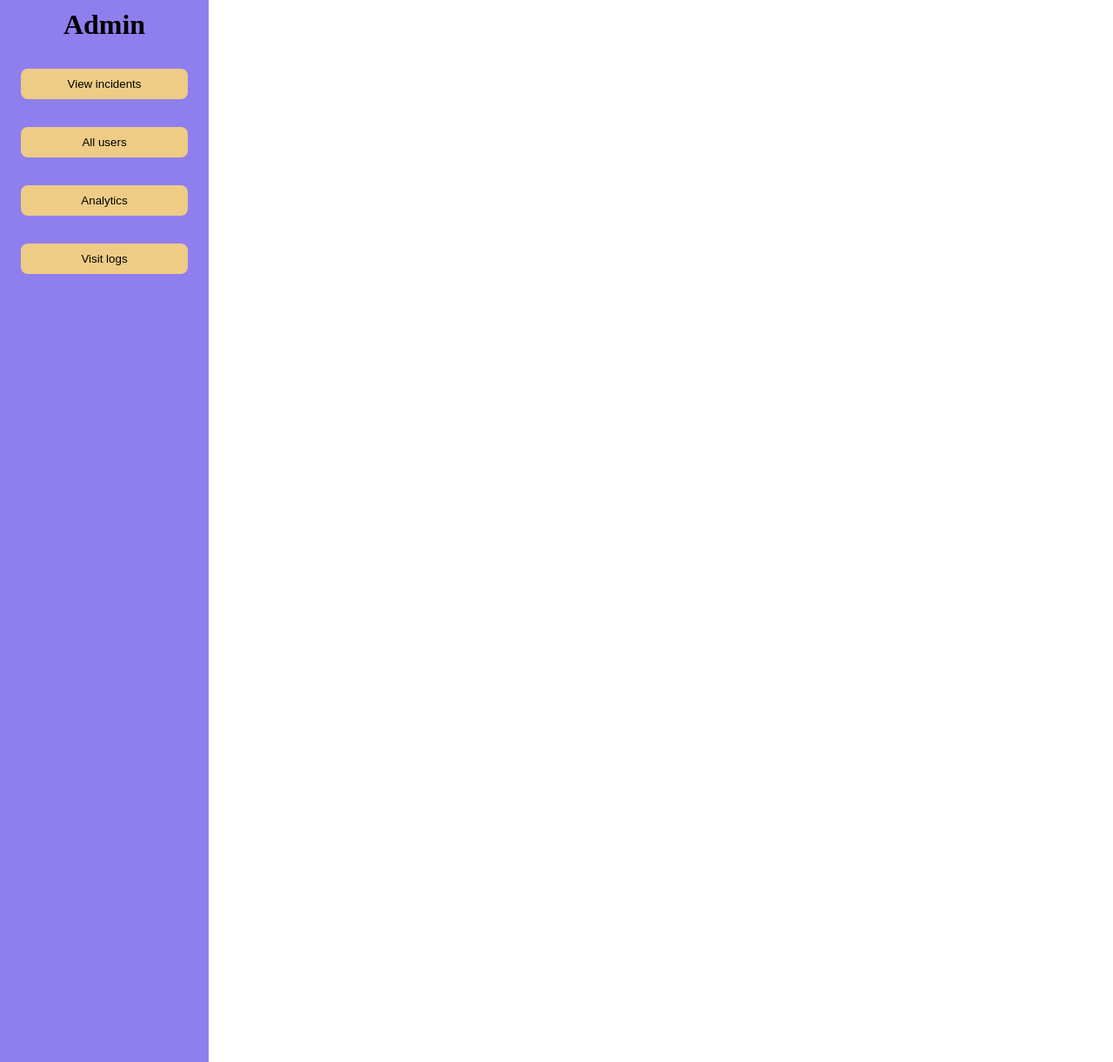
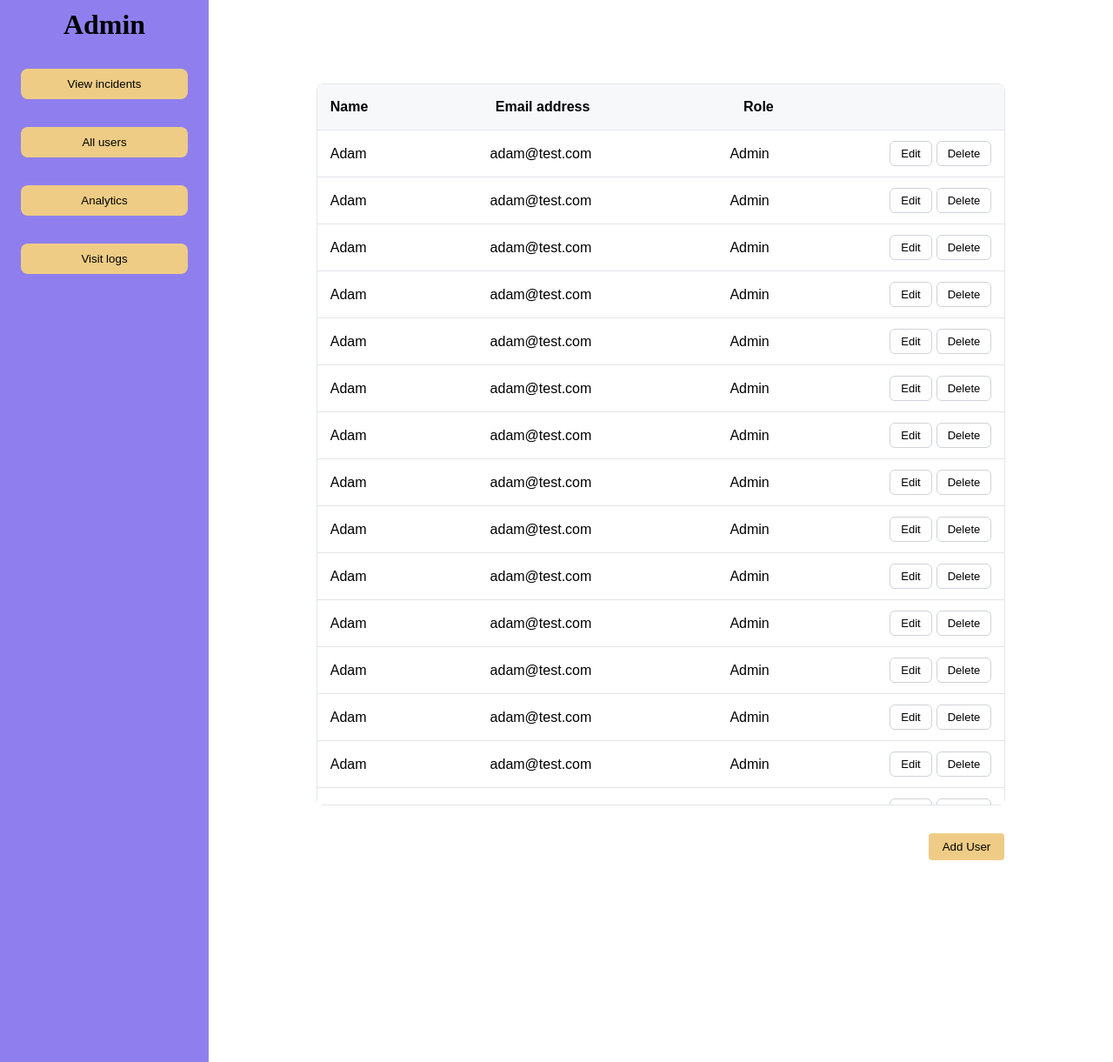
Before and after one commit to viktorabrahamsson1/projekt, a PHP site: page /pages/admin/allUsers.php in a window 1280 px wide. Shown: the part 70-1291 px from the top of the page at 87% size. Run offline with PHP 8.4, Linux system fonts and the light colour scheme; the visitor is signed in with stand-in values (Sample User, id 1).

Commit message:
changed all_user design

```diff
--- a/css/all_users.css
+++ b/css/all_users.css
@@ -0,0 +1,91 @@
+.all_users_wrapper {
+  width: 90%;
+  margin: 2rem auto;
+  display: flex;
+  flex-direction: column;
+  overflow: hidden;
+}
+
+.all_users {
+  width: 90%;
+  margin: 2rem auto;
+  font-family: sans-serif;
+  border: 1px solid #e3e5e8;
+  border-radius: 8px;
+}
+
+.all_users_header {
+  display: grid;
+  grid-template-columns: 2fr 3fr 2fr 1fr;
+  font-weight: bold;
+  background: #f7f8fa;
+  padding: 1px 15px;
+  border-bottom: 1px solid #e3e5e8;
+}
+
+.user-list {
+  list-style: none;
+  padding: 0;
+  margin: 0;
+
+  max-height: 60vh;
+  overflow-y: auto;
+}
+
+.user-list li {
+  display: grid;
+  grid-template-columns: 2fr 3fr 2fr 1fr;
+  align-items: center;
+  padding: 12px 15px;
+  border-bottom: 1px solid #e3e5e8;
+  background: white;
+  transition: background 0.12s;
+}
+
+.user-list li:last-child {
+  border-bottom: none;
+}
+
+.user-list li:hover {
+  background: #f5f7ff;
+}
+
+.user-list li p {
+  margin: 0;
+}
+
+.user-list li div {
+  display: flex;
+  justify-content: flex-end;
+  gap: 5px;
+}
+
+.user-list button {
+  padding: 6px 12px;
+  border: 1px solid #cfd2d8;
+  background: white;
+  border-radius: 6px;
+  cursor: pointer;
+  font-size: 13px;
+  transition: background 0.15s;
+}
+
+.user-list button:hover {
+  background: #eceff4;
+}
+
+.add-user-button {
+  align-self: flex-end;
+  margin-right: 5%;
+  padding: 8px 16px;
+  border-radius: 4px;
+  border-style: none;
+
+  background-color: var(--primary-bt-color);
+  transition: 0.1s;
+  cursor: pointer;
+}
+
+.add-user-button:hover {
+  background-color: var(--primary-bt-hover-color);
+}
--- a/css/main.css
+++ b/css/main.css
@@ -14,7 +14,7 @@ HEADER
 */
 
 header {
-  background-color: var(--primary-bg-color);
+  background-color: #8f7fee;
   grid-column: 1 / 3;
   grid-row: 1;
   border-bottom: 2px solid black;
@@ -56,11 +56,11 @@ header > div > button:first-of-type:hover {
 }
 
 header > div > button:last-of-type {
-  background-color: var(--primary-bt-delete-color);
+  background-color: #e02a2a;
 }
 
 header > div > button:last-of-type:hover {
-  background-color: var(--primary-bt-delete-hover-color);
+  background-color: #b32222;
 }
 
 header > div > button:hover {
@@ -74,7 +74,7 @@ ASIDE
 */
 
 aside {
-  background-color: var(--primary-bg-color);
+  background-color: #8f7fee;
   grid-column: 1;
   grid-row: 2;
 
@@ -93,7 +93,7 @@ aside {
 }
 
 .aside-button-container > button {
-  background-color: var(--primary-bt-color);
+  background-color: #eecc85;
 
   padding: 10px 30px 10px 30px;
   border: none;
@@ -107,7 +107,7 @@ aside {
 }
 
 .aside-button-container > button:hover {
-  background-color: var(--primary-bt-hover-color);
+  background-color: #e6b863;
   cursor: pointer;
 }
 
@@ -129,6 +129,8 @@ main {
   grid-row: 2;
 
   display: flex;
-  align-items: center;
+  align-items: flex-start;
   justify-content: center;
+
+  padding: 2rem;
 }
--- a/pages/admin/allUsers.php
+++ b/pages/admin/allUsers.php
@@ -1,8 +1,179 @@
 <?php
 $content = <<<HTML
-    <section class="allUsers" id="allUsers">
-
+  <div class="all_users_wrapper" >
+    <section class="all_users" id="allUsers">
+      <div class="all_users_header">
+        <p>Name</p>
+        <p>Email address</p>
+        <p>Role</p>
+      </div>
+      <ul class="user-list">
+        <li>
+          <p>Adam</p>
+          <p>adam@test.com</p>
+          <p>Admin</p>
+          <div>
+            <button>Edit</button>
+            <button>Delete</button>
+          </div>
+        </li>
+          <li>
+          <p>Adam</p>
+          <p>adam@test.com</p>
+          <p>Admin</p>
+          <div>
+            <button>Edit</button>
+            <button>Delete</button>
+          </div>
+        </li>
+           <li>
+          <p>Adam</p>
+          <p>adam@test.com</p>
+          <p>Admin</p>
+          <div>
+            <button>Edit</button>
+            <button>Delete</button>
+          </div>
+        </li>
+           <li>
+          <p>Adam</p>
+          <p>adam@test.com</p>
+          <p>Admin</p>
+          <div>
+            <button>Edit</button>
+            <button>Delete</button>
+          </div>
+        </li>
+           <li>
+          <p>Adam</p>
+          <p>adam@test.com</p>
+          <p>Admin</p>
+          <div>
+            <button>Edit</button>
+            <button>Delete</button>
+          </div>
+        </li>
+           <li>
+          <p>Adam</p>
+          <p>adam@test.com</p>
+          <p>Admin</p>
+          <div>
+            <button>Edit</button>
+            <button>Delete</button>
+          </div>
+        </li>
+           <li>
+          <p>Adam</p>
+          <p>adam@test.com</p>
+          <p>Admin</p>
+          <div>
+            <button>Edit</button>
+            <button>Delete</button>
+          </div>
+        </li>
+           <li>
+          <p>Adam</p>
+          <p>adam@test.com</p>
+          <p>Admin</p>
+          <div>
+            <button>Edit</button>
+            <button>Delete</button>
+          </div>
+        </li>
+           <li>
+          <p>Adam</p>
+          <p>adam@test.com</p>
+          <p>Admin</p>
+          <div>
+            <button>Edit</button>
+            <button>Delete</button>
+          </div>
+        </li>
+           <li>
+          <p>Adam</p>
+          <p>adam@test.com</p>
+          <p>Admin</p>
+          <div>
+            <button>Edit</button>
+            <button>Delete</button>
+          </div>
+        </li>
+           <li>
+          <p>Adam</p>
+          <p>adam@test.com</p>
+          <p>Admin</p>
+          <div>
+            <button>Edit</button>
+            <button>Delete</button>
+          </div>
+        </li>
+           <li>
+          <p>Adam</p>
+          <p>adam@test.com</p>
+          <p>Admin</p>
+          <div>
+            <button>Edit</button>
+            <button>Delete</button>
+          </div>
+        </li>
+           <li>
+          <p>Adam</p>
+          <p>adam@test.com</p>
+          <p>Admin</p>
+          <div>
+            <button>Edit</button>
+            <button>Delete</button>
+          </div>
+        </li>
+           <li>
+          <p>Adam</p>
+          <p>adam@test.com</p>
+          <p>Admin</p>
+          <div>
+            <button>Edit</button>
+            <button>Delete</button>
+          </div>
+        </li>
+           <li>
+          <p>Adam</p>
+          <p>adam@test.com</p>
+          <p>Admin</p>
+          <div>
+            <button>Edit</button>
+            <button>Delete</button>
+          </div>
+        </li>
+           <li>
+          <p>Adam</p>
+          <p>adam@test.com</p>
+          <p>Admin</p>
+          <div>
+            <button>Edit</button>
+            <button>Delete</button>
+          </div>
+        </li>
+           <li>
+          <p>Adam</p>
+          <p>adam@test.com</p>
+          <p>Admin</p>
+          <div>
+            <button>Edit</button>
+            <button>Delete</button>
+          </div>
+        </li>
+            <li>
+          <p>Adam</p>
+          <p>adam@test.com</p>
+          <p>Admin</p>
+          <div>
+            <button>Edit</button>
+            <button>Delete</button>
+          </div>
+        </li>
+      </ul>
     </section>
+    <button class="add-user-button" onclick="window.location.href='add_user.php'">Add User</button>
+  </div>
   HTML;
 
 require "../../includes/layout.php"
```
Also changed, not shown: pages/admin/add_user.php (added, +10 -0 lines).
